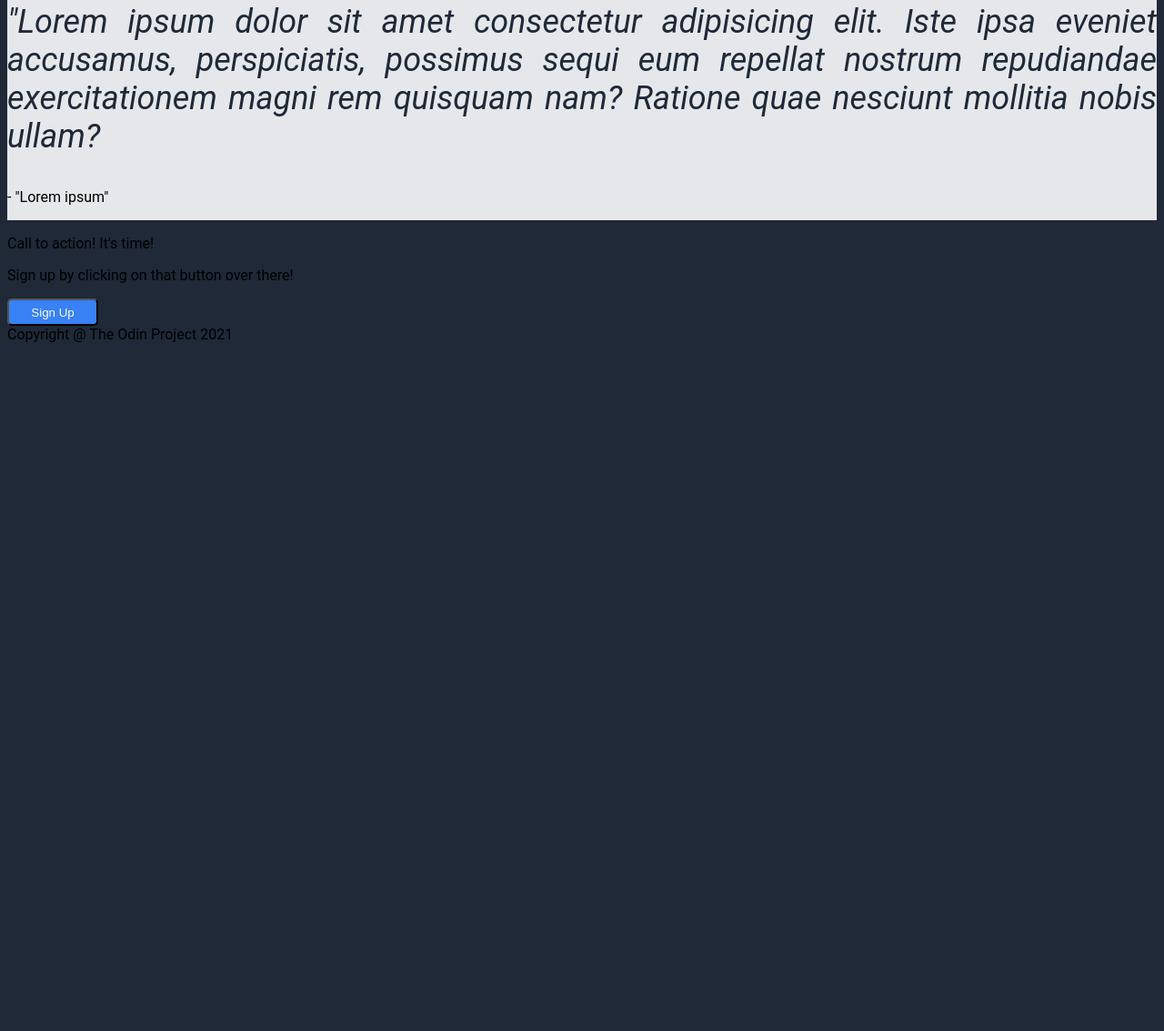
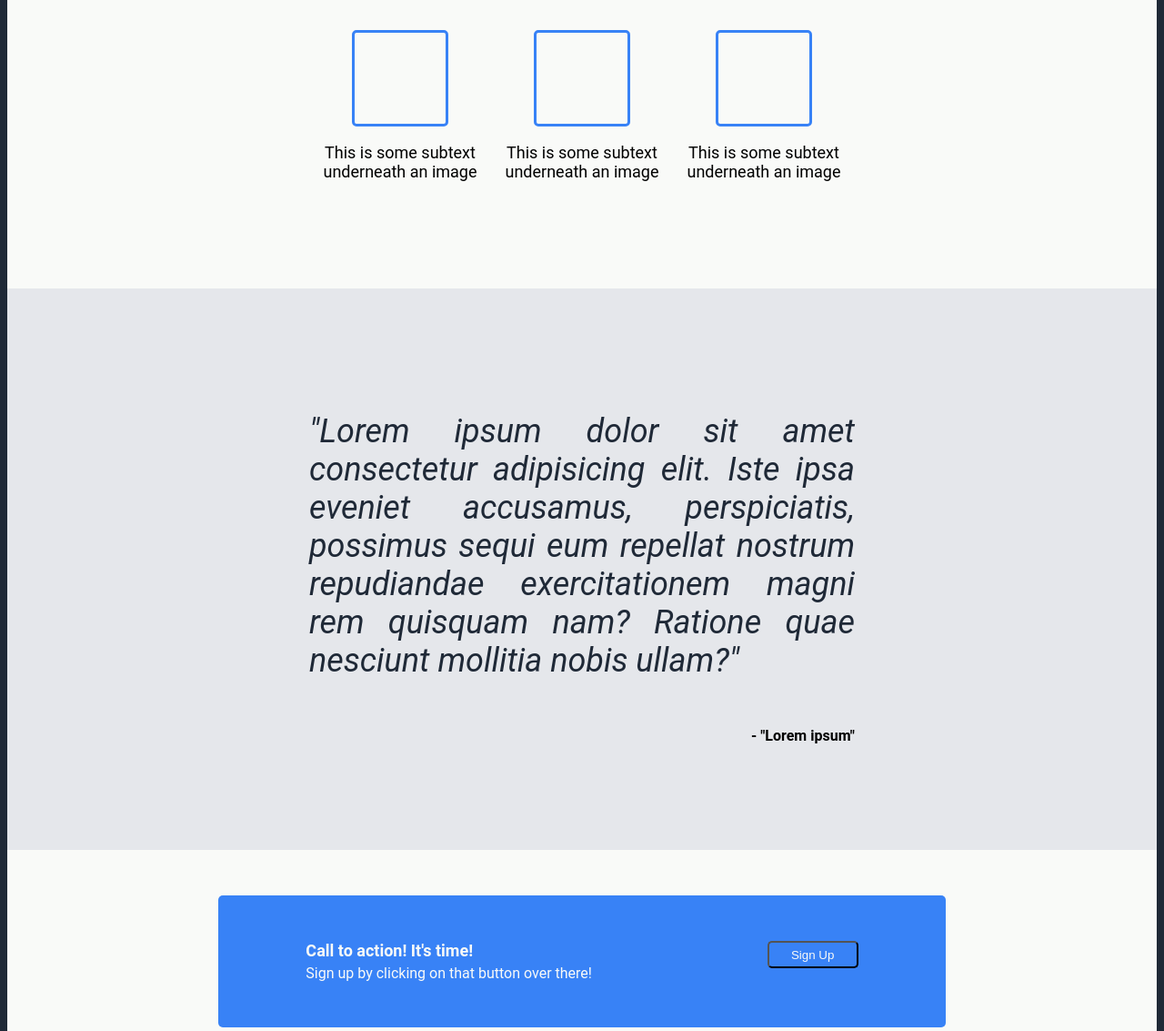
Before and after one commit to carolina-braz/Odin-landing-page, a plain HTML site: page index.html in a window 1280 px wide. Shown: the part 631-1764 px from the top of the page at 91% size. Before the commit the page ends 1016 px from the top, so only its background shows below. Drawn offline with Linux system fonts and the light colour scheme.

Commit message:
Update css and index
Finish css and updated index file so some divs would work better

```diff
--- a/index.html
+++ b/index.html
@@ -47,20 +47,22 @@
     </div>
 
     <div id="three">
-        <p class="quote">"Lorem ipsum dolor sit amet consectetur adipisicing elit. Iste ipsa eveniet accusamus, perspiciatis, possimus sequi eum repellat nostrum repudiandae exercitationem magni rem quisquam nam? Ratione quae nesciunt mollitia nobis ullam?</p>
+        <p class="quote">"Lorem ipsum dolor sit amet consectetur adipisicing elit. Iste ipsa eveniet accusamus, perspiciatis, possimus sequi eum repellat nostrum repudiandae exercitationem magni rem quisquam nam? Ratione quae nesciunt mollitia nobis ullam?"</p>
         <p class="source">- "Lorem ipsum"</p>
     </div>
 
     <div id="four">
+        <div class="last">
         <div class="endnote">
             <p id="endnote">Call to action! It's time!</p>
             <p id="endtext">Sign up by clicking on that button over there!</p>
         </div>
         <button class="signup">Sign Up</button>
+        </div>
     </div>
 
     <footer>
-        <div>Copyright @ The Odin Project 2021</div>
+        <div class="footer">Copyright @ The Odin Project 2021</div>
     </footer>
 </body>
 </html>
--- a/style.css
+++ b/style.css
@@ -23,15 +23,16 @@ header {
     display: flex;
     justify-content: space-between;
     align-content: center;
-    margin: 20px;
+    margin: 20px 100px;
 }
 
 
 
 #one {
     display: flex;
-    justify-content: space-around;
-    margin: 0;
+    justify-content: space-between;
+    gap: 20px;
+    margin: 100px;
     padding: 0;
 }
 
@@ -82,7 +83,8 @@ header {
     text-align: center;
     display: flex;
     flex-direction: column;
-    margin: 0px;
+    padding: 50px;
+    padding-bottom: 100px;
 }
 
 .title {
@@ -124,15 +126,70 @@ header {
 }
 
 #three {
+    display: flex;
+    flex-flow: column wrap;
     background-color: #e5e7eb;
     justify-content: center;
     align-content: center;
     text-align: justify;
+    padding: 100px
 }
 
 .quote {
+    width: 600px;
     color: #1f2937;
     font-size: 36px;
     font-weight: 300px;
     font-style: italic;
 }
+
+.source {
+    align-self: flex-end;
+    font-weight: bold;
+}
+
+#four {
+    background-color:#f9faf8;
+    display: flex;
+    justify-content: center;
+    align-content: center;
+
+}
+
+.last {
+    display: flex;
+    flex-direction: row;
+    justify-content: space-around;
+    align-content: center;
+    width: 800px;
+    padding: 50px 0;
+    margin: 50px 0;
+    border-radius: 5px;
+    background-color: #3882f6;
+}
+.endnote {
+
+    color:#f9faf8;
+    display: flex;
+    flex-flow: column wrap;
+    gap: 5px;
+    margin: 0px;
+}
+
+#endnote {
+    font-size: 18px;
+    font-weight: bold;
+    margin: 0px;
+}
+
+#endtext {
+    font-size: 16px;
+    font-weight: 100px;
+    margin: 0;
+}
+
+footer {
+    color: #f9faf8;
+    text-align: center;
+    padding: 50px 0;
+}
```
